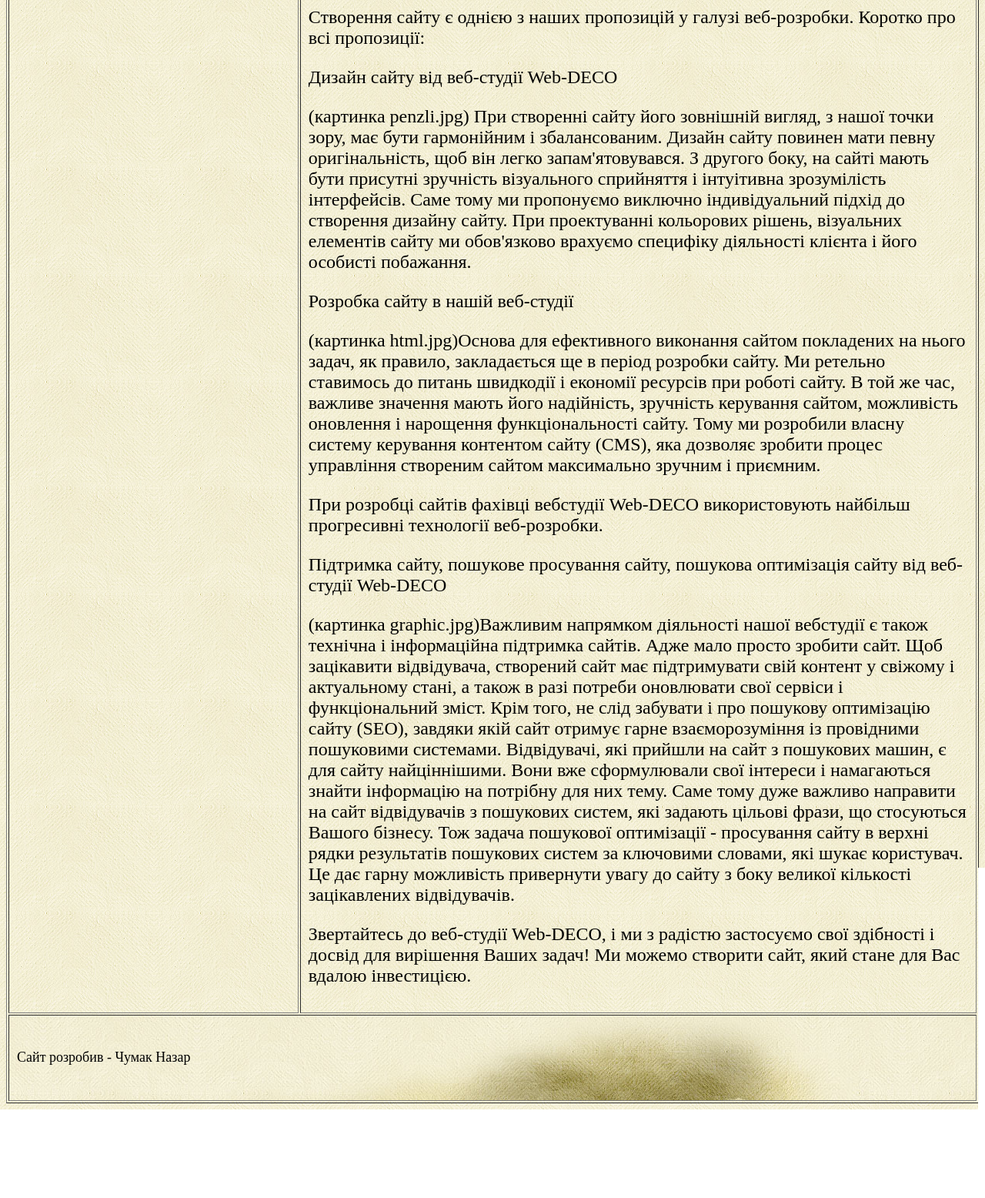
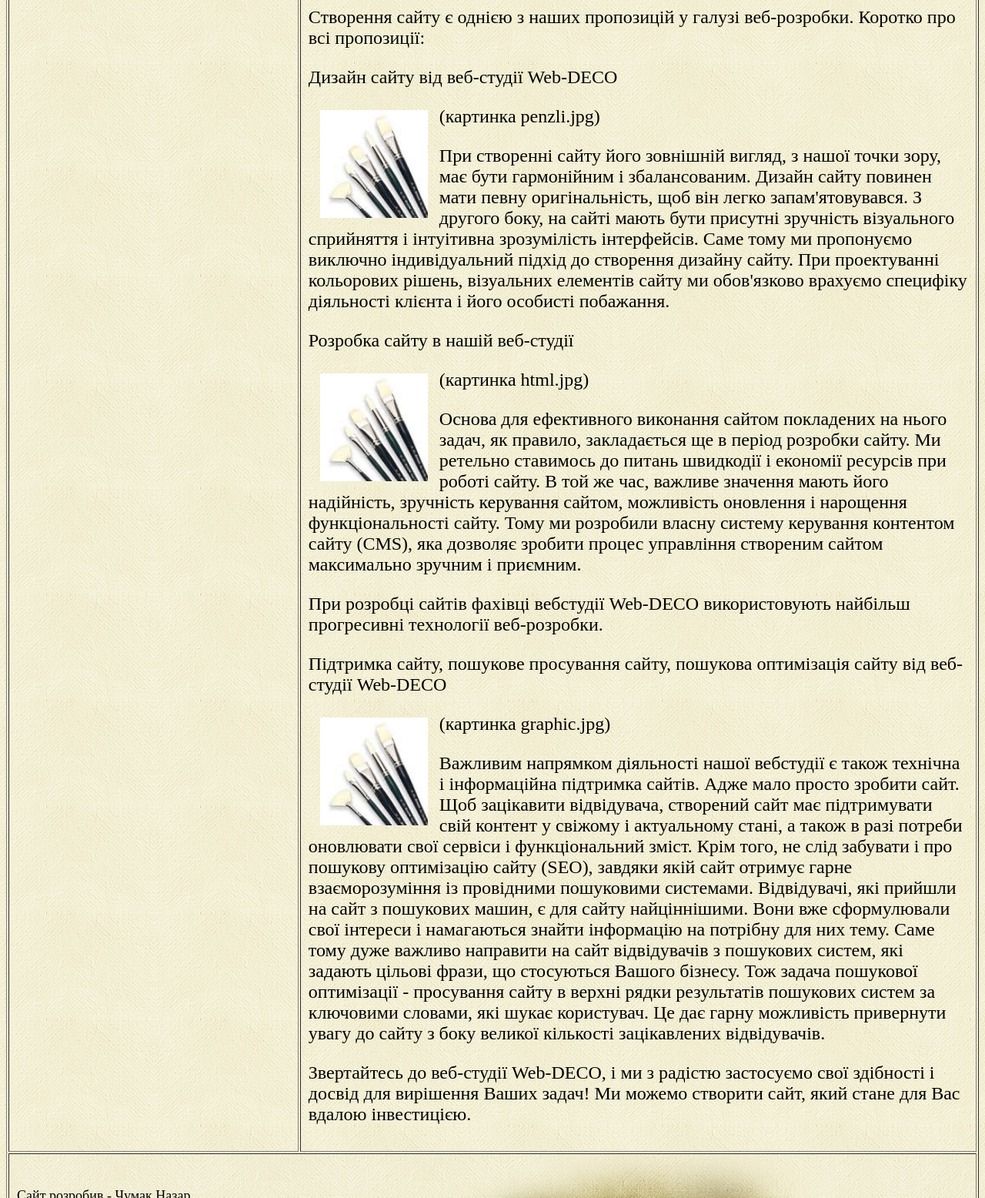
Before and after one commit to chumak0609/chumak0609.github.io, a plain HTML site: page index.html in a window 1280 px wide. Shown: the part 1160-2716 px from the top of the page at 77% size. Before the commit the page ends 2601 px from the top, so only its background shows below. Drawn offline with Linux system fonts and the light colour scheme.

Commit message:
15 - Виставити картинки

```diff
--- a/index.html
+++ b/index.html
@@ -73,17 +73,26 @@
 
 <p>Дизайн сайту від веб-студії Web-DECO</p>
 
-<p>(картинка penzli.jpg) При створенні сайту його зовнішній вигляд, з нашої точки зору, має бути гармонійним і збалансованим. Дизайн сайту повинен мати певну оригінальність, щоб він легко запам'ятовувався. З другого боку, на сайті мають бути присутні зручність візуального сприйняття і інтуітивна зрозумілість інтерфейсів. Саме тому ми пропонуємо виключно індивідуальний підхід до створення дизайну сайту. При проектуванні кольорових рішень, візуальних елементів сайту ми обов'язково врахуємо специфіку діяльності клієнта і його особисті побажання.</p>
+    (картинка penzli.jpg)
+    <img src="images/penzli.jpg" height="140" width="140" align="left" hspace="15" vspace="5">
+
+</p> При створенні сайту його зовнішній вигляд, з нашої точки зору, має бути гармонійним і збалансованим. Дизайн сайту повинен мати певну оригінальність, щоб він легко запам'ятовувався. З другого боку, на сайті мають бути присутні зручність візуального сприйняття і інтуітивна зрозумілість інтерфейсів. Саме тому ми пропонуємо виключно індивідуальний підхід до створення дизайну сайту. При проектуванні кольорових рішень, візуальних елементів сайту ми обов'язково врахуємо специфіку діяльності клієнта і його особисті побажання.</p>
 
 <p>Розробка сайту в нашій веб-студії</p>
 
-<p>(картинка html.jpg)Основа для ефективного виконання сайтом покладених на нього задач, як правило, закладається ще в період розробки сайту. Ми ретельно ставимось до питань швидкодії і економії ресурсів при роботі сайту. В той же час, важливе значення мають його надійність, зручність керування сайтом, можливість оновлення і нарощення функціональності сайту. Тому ми розробили власну систему керування контентом сайту (CMS), яка дозволяє зробити процес управління створеним сайтом максимально зручним і приємним.</p>
+(картинка html.jpg)
+<img src="images/penzli.jpg" height="140" width="140" align="left" hspace="15" vspace="5">
+
+<p>Основа для ефективного виконання сайтом покладених на нього задач, як правило, закладається ще в період розробки сайту. Ми ретельно ставимось до питань швидкодії і економії ресурсів при роботі сайту. В той же час, важливе значення мають його надійність, зручність керування сайтом, можливість оновлення і нарощення функціональності сайту. Тому ми розробили власну систему керування контентом сайту (CMS), яка дозволяє зробити процес управління створеним сайтом максимально зручним і приємним.</p>
 
 <p>При розробці cайтів фахівці вебстудії Web-DECO використовують найбільш прогресивні технології веб-розробки.</p>
 
 <p>Підтримка сайту, пошукове просування сайту, пошукова оптимізація сайту від веб-студії Web-DECO</p>
 
-<p>(картинка graphic.jpg)Важливим напрямком діяльності нашої вебстудії є також технічна і інформаційна підтримка сайтів. Адже мало просто зробити сайт. Щоб зацікавити відвідувача, створений сайт має підтримувати свій контент у свіжому і актуальному стані, а також в разі потреби оновлювати свої сервіси і функціональний зміст. Крім того, не слід забувати і про пошукову оптимізацію сайту (SEO), завдяки якій сайт отримує гарне взаєморозуміння із провідними пошуковими системами. Відвідувачі, які прийшли на сайт з пошукових машин, є для сайту найціннішими. Вони вже сформулювали свої інтереси і намагаються знайти інформацію на потрібну для них тему. Саме тому дуже важливо направити на сайт відвідувачів з пошукових систем, які задають цільові фрази, що стосуються Вашого бізнесу. Тож задача пошукової оптимізації - просування сайту в верхні рядки результатів пошукових систем за ключовими словами, які шукає користувач. Це дає гарну можливість привернути увагу до сайту з боку великої кількості зацікавлених відвідувачів.</p>
+    (картинка graphic.jpg)
+    <img src="images/penzli.jpg" height="140" width="140" align="left" hspace="15" vspace="5">
+
+<p>  Важливим напрямком діяльності нашої вебстудії є також технічна і інформаційна підтримка сайтів. Адже мало просто зробити сайт. Щоб зацікавити відвідувача, створений сайт має підтримувати свій контент у свіжому і актуальному стані, а також в разі потреби оновлювати свої сервіси і функціональний зміст. Крім того, не слід забувати і про пошукову оптимізацію сайту (SEO), завдяки якій сайт отримує гарне взаєморозуміння із провідними пошуковими системами. Відвідувачі, які прийшли на сайт з пошукових машин, є для сайту найціннішими. Вони вже сформулювали свої інтереси і намагаються знайти інформацію на потрібну для них тему. Саме тому дуже важливо направити на сайт відвідувачів з пошукових систем, які задають цільові фрази, що стосуються Вашого бізнесу. Тож задача пошукової оптимізації - просування сайту в верхні рядки результатів пошукових систем за ключовими словами, які шукає користувач. Це дає гарну можливість привернути увагу до сайту з боку великої кількості зацікавлених відвідувачів.</p>
 
 <p>Звертайтесь до веб-студії Web-DECO, і ми з радістю застосуємо свої здібності і досвід для вирішення Ваших задач! Ми можемо створити сайт, який стане для Вас вдалою інвестицією.</p>
 </font>
```
Also changed, not shown: images/graphic.jpg (added), images/html.jpg (added), images/penzli.jpg (added).
